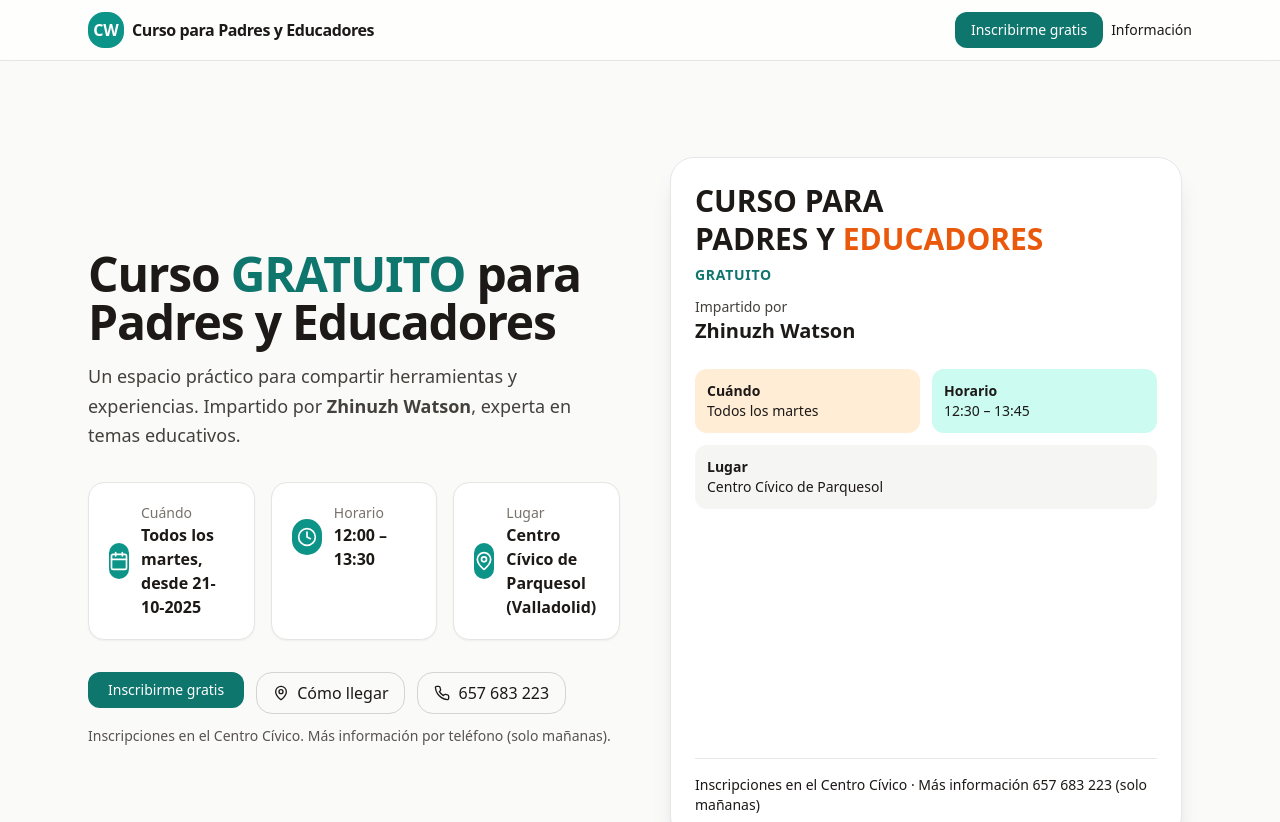
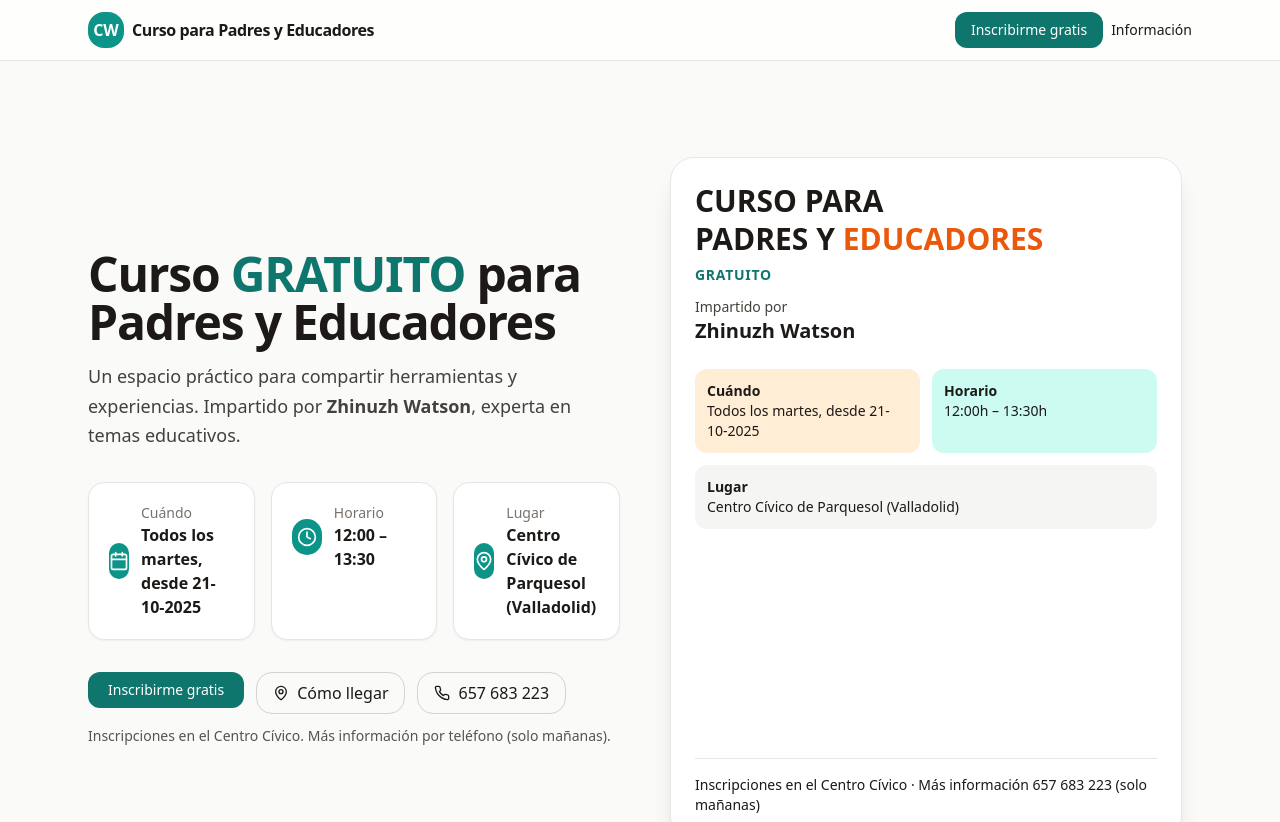
Before and after one commit to watson19/proform, a React (Vite) app: page / in a window 1280 px wide. Shown: the top 822 px of the page. Built offline with nearby package versions, Linux system fonts and the light colour scheme.

Commit message:
Update App.jsx

```diff
--- a/src/App.jsx
+++ b/src/App.jsx
@@ -51,15 +51,15 @@ function PosterMockup() {
           <div className="mt-6 grid grid-cols-2 gap-3 text-sm">
             <div className="bg-orange-100 rounded-xl p-3">
               <div className="font-semibold">Cuándo</div>
-              <div>Todos los martes</div>
+              <div>Todos los martes, desde 21-10-2025</div>
             </div>
             <div className="bg-teal-100 rounded-xl p-3">
               <div className="font-semibold">Horario</div>
-              <div>12:30 – 13:45</div>
+              <div>12:00h – 13:30h</div>
             </div>
             <div className="bg-stone-100 rounded-xl p-3 col-span-2">
               <div className="font-semibold">Lugar</div>
-              <div>Centro Cívico de Parquesol</div>
+              <div>Centro Cívico de Parquesol (Valladolid)</div>
             </div>
           </div>
           <div className="mt-auto pt-4 border-t text-sm">Inscripciones en el Centro Cívico · Más información 657 683 223 (solo mañanas)</div>
@@ -154,7 +154,7 @@ export default function App() {
           <p className="text-stone-600">Centro Cívico de Parquesol · Valladolid</p>
           <div className="mt-4 aspect-video w-full overflow-hidden rounded-2xl border border-stone-200">
             <iframe
-              title="Mapa Centro Cívico de Parquesol"
+              title="Mapa Centro Cívico de Parquesol (Valladolid)"
               className="h-full w-full"
               loading="lazy"
               referrerPolicy="no-referrer-when-downgrade"
```
